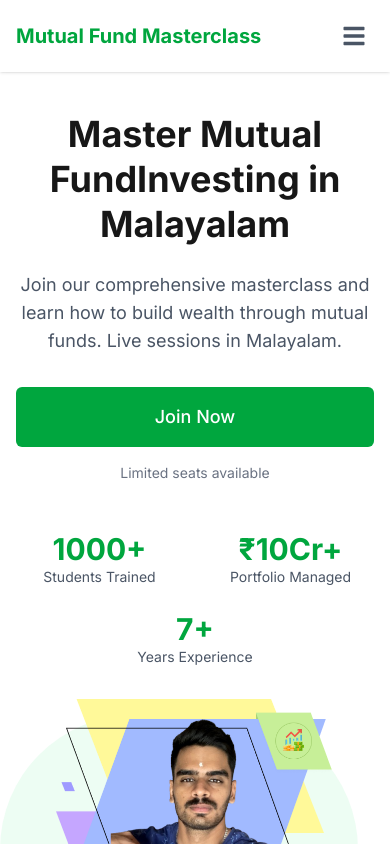
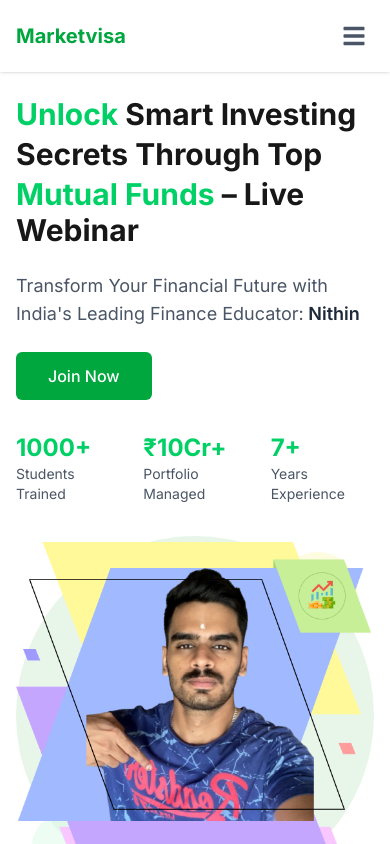
Before and after one commit to museofliberty/course_page, a Next.js app: page / in a window 390 px wide. Shown: the top 844 px of the page. Built offline with nearby package versions, Linux system fonts and the light colour scheme.

Commit message:
fix mobile menu

```diff
--- a/src/components/layout/Header.tsx
+++ b/src/components/layout/Header.tsx
@@ -36,12 +36,12 @@ export default function Header() {
         <nav className="container mx-auto px-4 py-4">
           <div className="flex items-center justify-between">
             <Link href="/" className="text-xl font-bold text-green-600">
-              Mutual Fund Masterclass
+            Marketvisa
             </Link>
 
             {/* Desktop Navigation */}
             <div className="hidden md:flex items-center space-x-8">
-              {navLinks.map(({ id, label }) => (
+              {/* {navLinks.map(({ id, label }) => (
                 <button
                   key={label}
                   onClick={() => scrollToSection(id)}
@@ -49,7 +49,7 @@ export default function Header() {
                 >
                   {label}
                 </button>
-              ))}
+              ))} */}
               <Button
                 onClick={() => setShowModal(true)}
                 className="bg-green-600 hover:bg-green-700 text-white px-6 py-2 rounded-md"
--- a/src/components/sections/Hero.tsx
+++ b/src/components/sections/Hero.tsx
@@ -71,62 +71,88 @@ export default function Hero() {
 
   return (
     <>
-      <section className="relative py-12 lg:py-20 overflow-hidden">
+      <section className="relative py-8 lg:py-16 overflow-hidden">
         <div className="container mx-auto px-4">
           <div className="max-w-6xl mx-auto">
-            <div className="flex flex-col lg:flex-row items-center gap-8 lg:gap-12">
+            <div className="flex flex-col lg:flex-row items-center gap-8 lg:gap-16">
               {/* Left Content */}
-              <div className="w-full lg:w-1/2 text-center lg:text-left">
-                <h1 className="text-4xl lg:text-5xl xl:text-6xl font-bold leading-tight mb-6">
-                  Master Mutual Fund<br className="hidden lg:block" />
-                  Investing in Malayalam
-                </h1>
-                <p className="text-lg lg:text-xl text-gray-600 mb-8 max-w-xl mx-auto lg:mx-0">
-                  Join our comprehensive masterclass and learn how to build wealth through mutual funds. Live sessions in Malayalam.
+              <div className="w-full lg:w-1/2 text-left space-y-6">
+                {/* Small heading above main title */}
+                {/* <p className="text-gray-600 text-lg">
+                  Wealth Creation Simplified for the Common Man!
+                </p> */}
+
+                {/* Main heading with mixed colors */}
+                <div className="space-y-1">
+                  <h1 className="text-3xl lg:text-4xl font-bold">
+                    <span className="text-[#00D066]">Unlock</span> Smart Investing
+                  </h1>
+                  <h1 className="text-3xl lg:text-4xl font-bold">
+                  Secrets Through  Top
+                  </h1>
+                  <h1 className="text-3xl lg:text-4xl font-bold">
+                   <span className="text-[#00D066]">Mutual Funds</span> – Live Webinar
+                  </h1>
+
+                </div>
+
+                {/* Subheading */}
+                <p className="text-gray-600 text-lg max-w-xl">
+                  Transform Your Financial Future with India's Leading Finance Educator:
+                  <span className="font-semibold text-gray-800"> Nithin</span>
                 </p>
-                <div className="flex flex-col sm:flex-row items-center gap-4 justify-center lg:justify-start">
+
+                {/* CTA Button */}
+                <div className="flex items-center gap-4">
                   <Button
                     variant="primary"
-                    className="w-full sm:w-auto px-8 py-4 text-lg"
+                    className="px-8 py-3 text-base bg-[#00D066] hover:bg-[#00B056] rounded-md"
                     onClick={() => setShowModal(true)}
                   >
                     Join Now
                   </Button>
-                  <p className="text-gray-500 text-sm">
-                    Limited seats available
-                  </p>
                 </div>
 
-                {/* Stats */}
-                <div className="grid grid-cols-2 sm:grid-cols-3 gap-6 mt-12 text-center lg:text-left">
+                {/* Stats in a row */}
+                <div className="grid grid-cols-3 gap-6 mt-8">
                   <div>
-                    <h3 className="text-3xl lg:text-4xl font-bold text-green-600">1000+</h3>
-                    <p className="text-gray-600 text-sm lg:text-base">Students Trained</p>
+                    <h3 className="text-2xl font-bold text-[#00D066]">1000+</h3>
+                    <p className="text-gray-600 text-sm">Students Trained</p>
                   </div>
                   <div>
-                    <h3 className="text-3xl lg:text-4xl font-bold text-green-600">₹10Cr+</h3>
-                    <p className="text-gray-600 text-sm lg:text-base">Portfolio Managed</p>
+                    <h3 className="text-2xl font-bold text-[#00D066]">₹10Cr+</h3>
+                    <p className="text-gray-600 text-sm">Portfolio Managed</p>
                   </div>
-                  <div className="col-span-2 sm:col-span-1">
-                    <h3 className="text-3xl lg:text-4xl font-bold text-green-600">7+</h3>
-                    <p className="text-gray-600 text-sm lg:text-base">Years Experience</p>
+                  <div>
+                    <h3 className="text-2xl font-bold text-[#00D066]">7+</h3>
+                    <p className="text-gray-600 text-sm">Years Experience</p>
                   </div>
                 </div>
               </div>
 
               {/* Right Image */}
               <div className="w-full lg:w-1/2">
-                <div className="relative">
-                  <div className="relative aspect-[4/3] lg:aspect-square max-w-[500px] mx-auto">
+                <div className="relative w-full max-w-[500px] mx-auto">
+                  <div className="relative aspect-square">
                     <Image
                       src="/avatarImages/heroImg1.png"
-                      alt="Mutual Fund Masterclass"
+                      alt="Finance Educator"
                       fill
                       style={{ objectFit: 'contain' }}
                       className="z-10"
                       priority
                     />
-                    <div className="absolute inset-0 bg-green-100/50 rounded-full z-0 transform -translate-x-4 translate-y-4"></div>
+                    {/* Background circle */}
+                    <div className="absolute inset-0 bg-[#E8F5E9] rounded-full z-0"></div>
+                    {/* Decorative elements */}
+                    <div className="absolute top-4 right-4 w-20 h-20 bg-yellow-100/50 rounded-full"></div>
+                    <div className="absolute bottom-4 left-4 w-16 h-16 bg-green-100/50 rounded-full"></div>
+                    {/* Chart icon */}
+                    {/* <div className="absolute top-8 right-8 bg-white p-2 rounded-lg shadow-md z-20">
+                      <svg className="w-6 h-6 text-[#00D066]" viewBox="0 0 24 24" fill="currentColor">
+                        <path d="M3 12l2-2m0 0l7-7 7 7M5 10v10a1 1 0 001 1h3m10-11l2 2m-2-2v10a1 1 0 01-1 1h-3m-6 0a1 1 0 001-1v-4a1 1 0 011-1h2a1 1 0 011 1v4a1 1 0 001 1m-6 0h6" />
+                      </svg>
+                    </div> */}
                   </div>
                 </div>
               </div>
--- a/src/components/sections/Mentor.tsx
+++ b/src/components/sections/Mentor.tsx
@@ -52,9 +52,9 @@ export default function Mentor() {
                   />
                   <div className="absolute inset-0 bg-green-100 rounded-full z-0 transform -translate-x-3 translate-y-3 sm:-translate-x-4 sm:translate-y-4"></div>
                 </div>
-                <div className="absolute top-4 right-4 bg-white px-3 py-1.5 sm:px-4 sm:py-2 rounded-full shadow-sm">
+                {/* <div className="absolute top-4 right-4 bg-white px-3 py-1.5 sm:px-4 sm:py-2 rounded-full shadow-sm">
                   <p className="text-xs sm:text-sm font-medium">Best Finance Educator</p>
-                </div>
+                </div> */}
               </div>
             </div>
 
```
